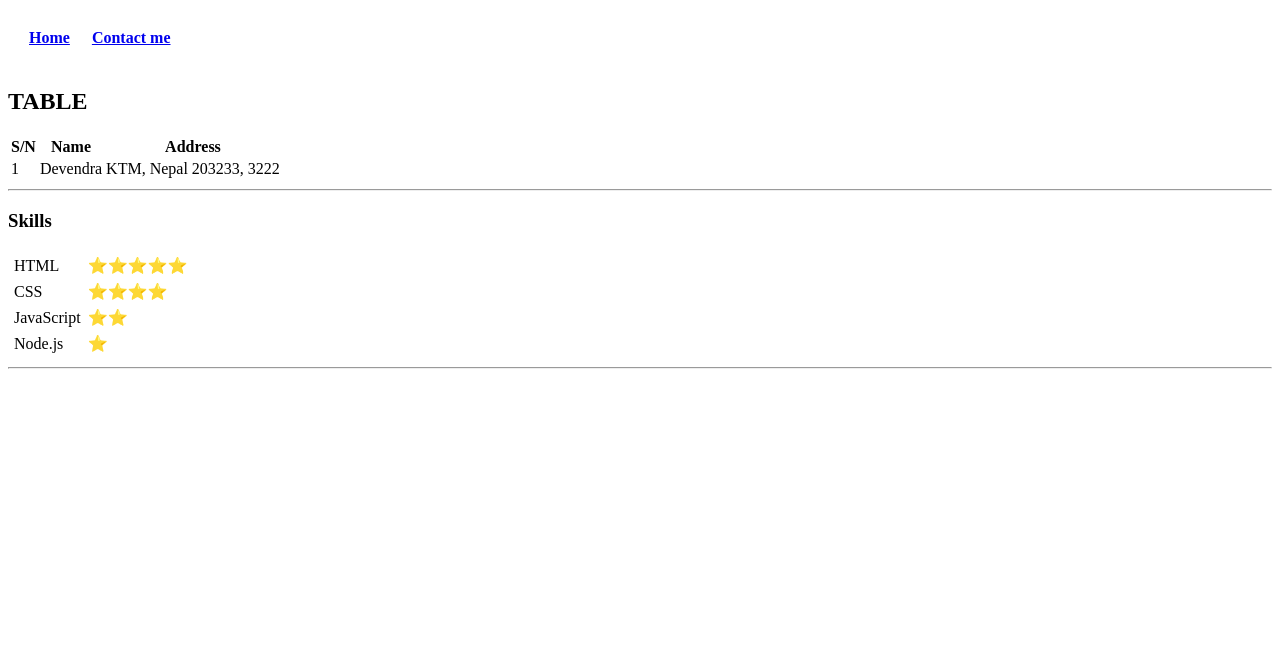
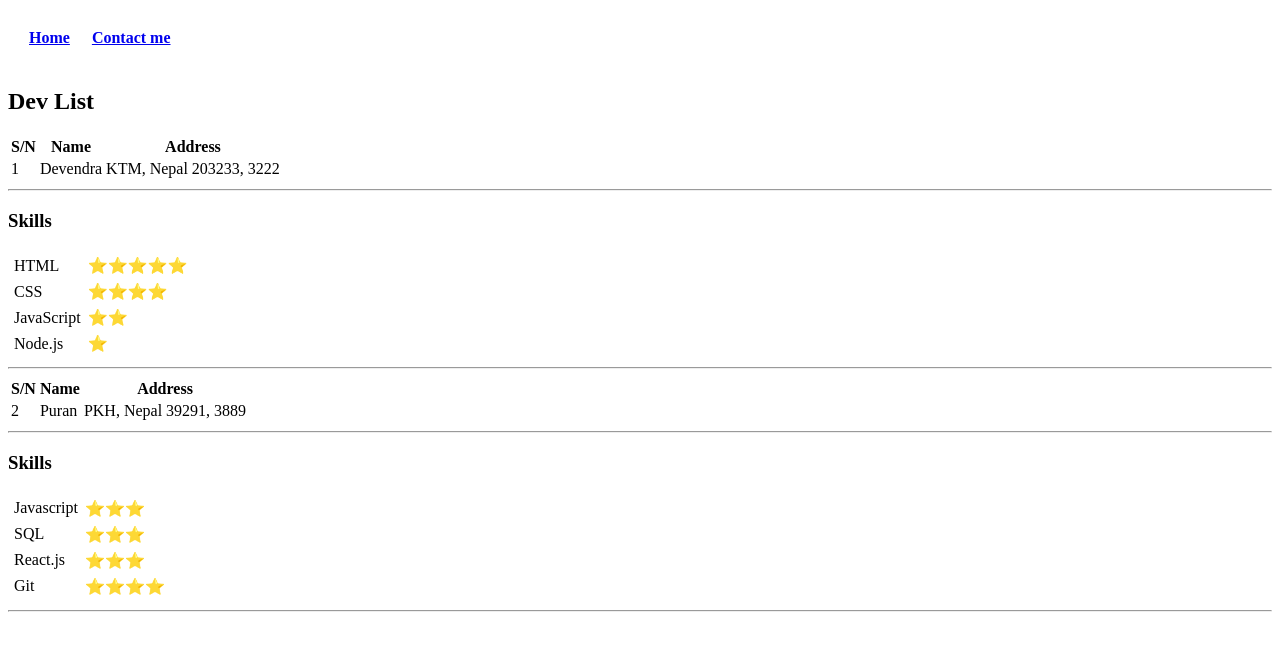
Before and after one commit to dtm23/html, a plain HTML site: page index.html in a window 1280 px wide. Drawn offline with Linux system fonts and the light colour scheme.

Commit message:
fixed markup typo and added myself on the table

```diff
--- a/index.html
+++ b/index.html
@@ -1,11 +1,13 @@
 <!DOCTYPE html>
 <html lang="en">
+
 <head>
     <meta charset="UTF-8">
     <meta name="viewport" content="width=device-width, initial-scale=1.0">
     <meta http-equiv="X-UA-Compatible" content="ie=edge">
-    <title>Advance HTML</title>
+    <title>Advanced HTML</title>
 </head>
+
 <body>
     <header>
         <table cellspacing="20">
@@ -16,7 +18,7 @@
             </thead>
         </table>
     </header>
-    <H2>TABLE</H2>
+    <H2>Dev List</H2>
     <!-- Creating a Table -->
     <table>
         <thead>
@@ -59,7 +61,46 @@
 
     <hr>
 
+    <table>
+        <thead>
+            <tr>
+                <th>S/N</th>
+                <th>Name</th>
+                <th>Address</th>
+            </tr>
+        </thead>
+        <tbody>
+            <tr>
+                <td>2</td>
+                <td>Puran</td>
+                <td>PKH, Nepal 39291, 3889</td>
+            </tr>
 
+        </tbody>
+    </table>
+    <hr>
 
+    <h3>Skills</h3>
+    <table cellspacing="5">
+        <tr>
+            <td>Javascript</td>
+            <td>⭐⭐⭐</td>
+        </tr>
+        <tr>
+            <td>SQL</td>
+            <td>⭐⭐⭐</td>
+        </tr>
+        <tr>
+            <td>React.js</td>
+            <td>⭐⭐⭐</td>
+        </tr>
+        <tr>
+            <td>Git</td>
+            <td>⭐⭐⭐⭐</td>
+        </tr>
+    </table>
+
+    <hr>
 </body>
+
 </html>
```
Also changed, not shown: contact.html (+5 -2 lines).
